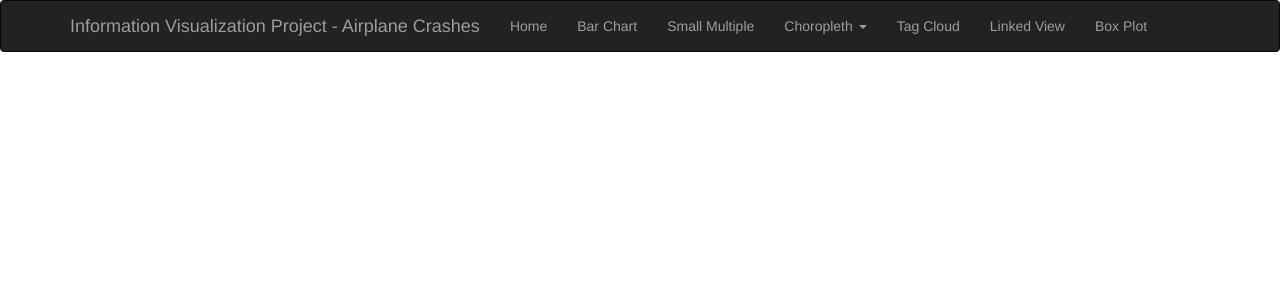
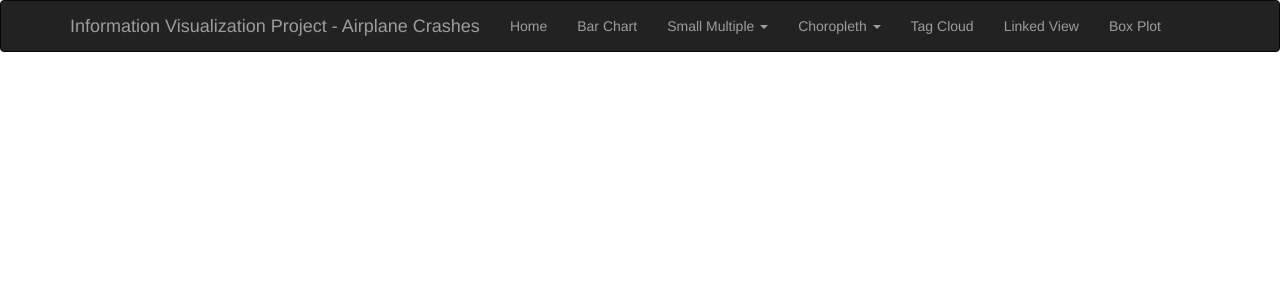
Before and after one commit to rmaheshkumarblr/InformationVisualization, a Flask app: page / in a window 1280 px wide. Shown: the top 300 px of the page. Run offline with Flask 2, Linux system fonts and the light colour scheme; some libraries are stand-ins or nearby versions.

Commit message:
Added code for small multiple zoom into one

```diff
--- a/website/templates/base.html
+++ b/website/templates/base.html
@@ -27,7 +27,13 @@ data    -toggle="collapse" data-target=".navbar-collapse">
             <ul class="nav navbar-nav">
                 <li><a href="/">Home</a></li>
                 <li><a href="/barChart">Bar Chart</a></li>
-                <li><a href="/smallMultiple">Small Multiple</a></li>
+                <li class="dropdown">
+                <a class="dropdown-toggle" data-toggle="dropdown" href="/"> Small Multiple <b class="caret"></b></a>
+                <ul class="dropdown-menu">
+                    <li><a href="/smallMultiple">Basic</a></li>
+                    <li><a href="/smallMultipleZoomInOne">With Zoom into One</a></li>
+                </ul>
+                </li>
                 <li class="dropdown">
                 <a class="dropdown-toggle" data-toggle="dropdown" href="#"> Choropleth <b class="caret"></b></a>
                 <ul class="dropdown-menu">
```
